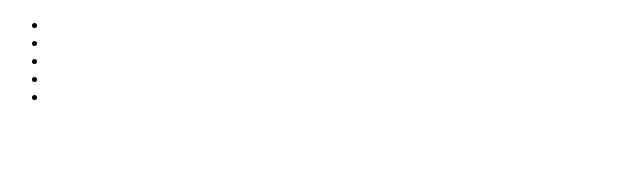
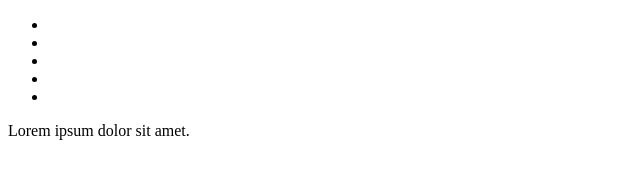
Before and after one commit to C0nstantErr/git_test, a plain HTML site: page new/index.html in a window 1280 px wide. Shown: the whole page, without its empty margins (0-640 px from the left). Drawn offline with Linux system fonts and the light colour scheme.

Commit message:
feat: add intro section and text

```diff
--- a/new/index.html
+++ b/new/index.html
@@ -21,7 +21,9 @@
       </nav>
     </div>
   </header>
-  <main class="main"></main>
+  <main class="main">
+    <section class="intro">Lorem ipsum dolor sit amet.</section>
+  </main>
   <footer class="footer"></footer>
 </body>
 </html>
```
